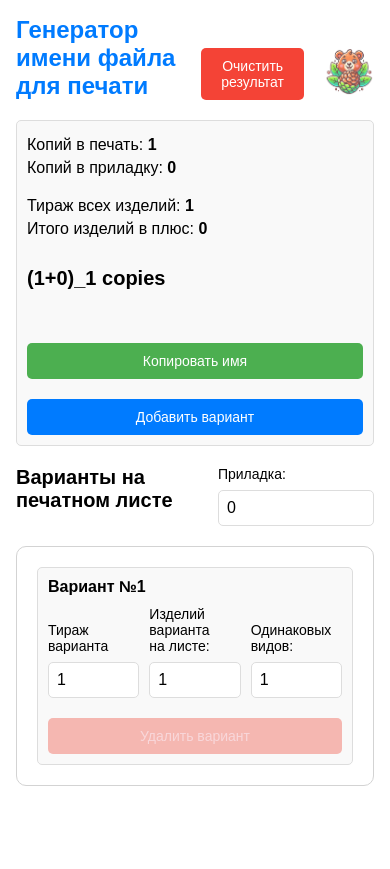
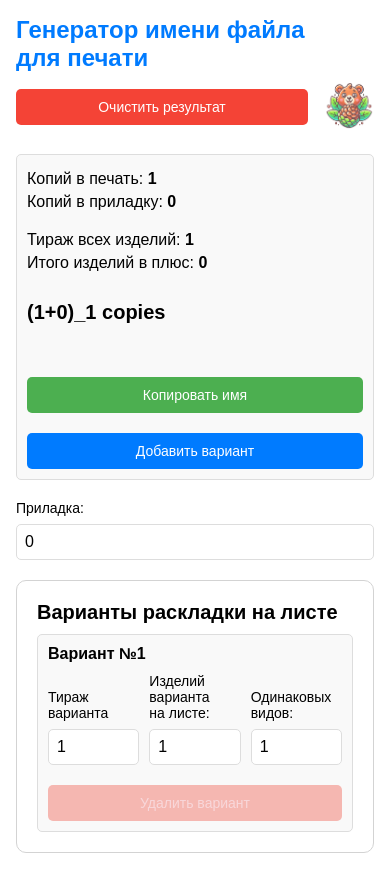
Before and after one commit to madekot/printable-file-name-generator, a React (Create React App) app: page / in a window 390 px wide. Before the commit the page ends 844 px from the top, so only its background shows below. Built offline with nearby package versions, Linux system fonts and the light colour scheme.

Commit message:
fix: увеличивает полезное пространство на мобильных устройствах

```diff
--- a/src/CopyCalculator/CopyCalculator.module.scss
+++ b/src/CopyCalculator/CopyCalculator.module.scss
@@ -24,10 +24,20 @@
   align-items: center;
   justify-content: space-between;
   gap: 20px;
+
+  @media (max-width: 767px) {
+    flex-wrap: wrap;
+    gap: 8px 16px;
+  }
 }
 
 .btnReset {
   align-self: flex-end;
+
+  @media (max-width: 767px) {
+    flex-grow: 1;
+    align-self: center;
+  }
 }
 
 .varintsBox {
@@ -43,11 +53,6 @@
 
 .varintsTitle {
   font-size: 20px;
-}
-
-.headerBox {
-  display: flex;
-  justify-content: space-between;
 }
 
 .logo {
--- a/src/CopyCalculator/CopyCalculator.tsx
+++ b/src/CopyCalculator/CopyCalculator.tsx
@@ -139,7 +139,6 @@ const CopyCalculator: React.FC = () => {
       />
 
       <div className={styles.headerBox}>
-        <b className={styles.varintsTitle}>Варианты на печатном листе</b>
         <form className={styles.column}>
           <InputField
             label="Приладка:"
@@ -156,6 +155,7 @@ const CopyCalculator: React.FC = () => {
       </div>
 
       <div className={styles.varintsBox}>
+        <b className={styles.varintsTitle}>Варианты раскладки на листе</b>
         <div className={styles.varints}>
           {variants.map((variant, index) => (
             <VariantForm
```
